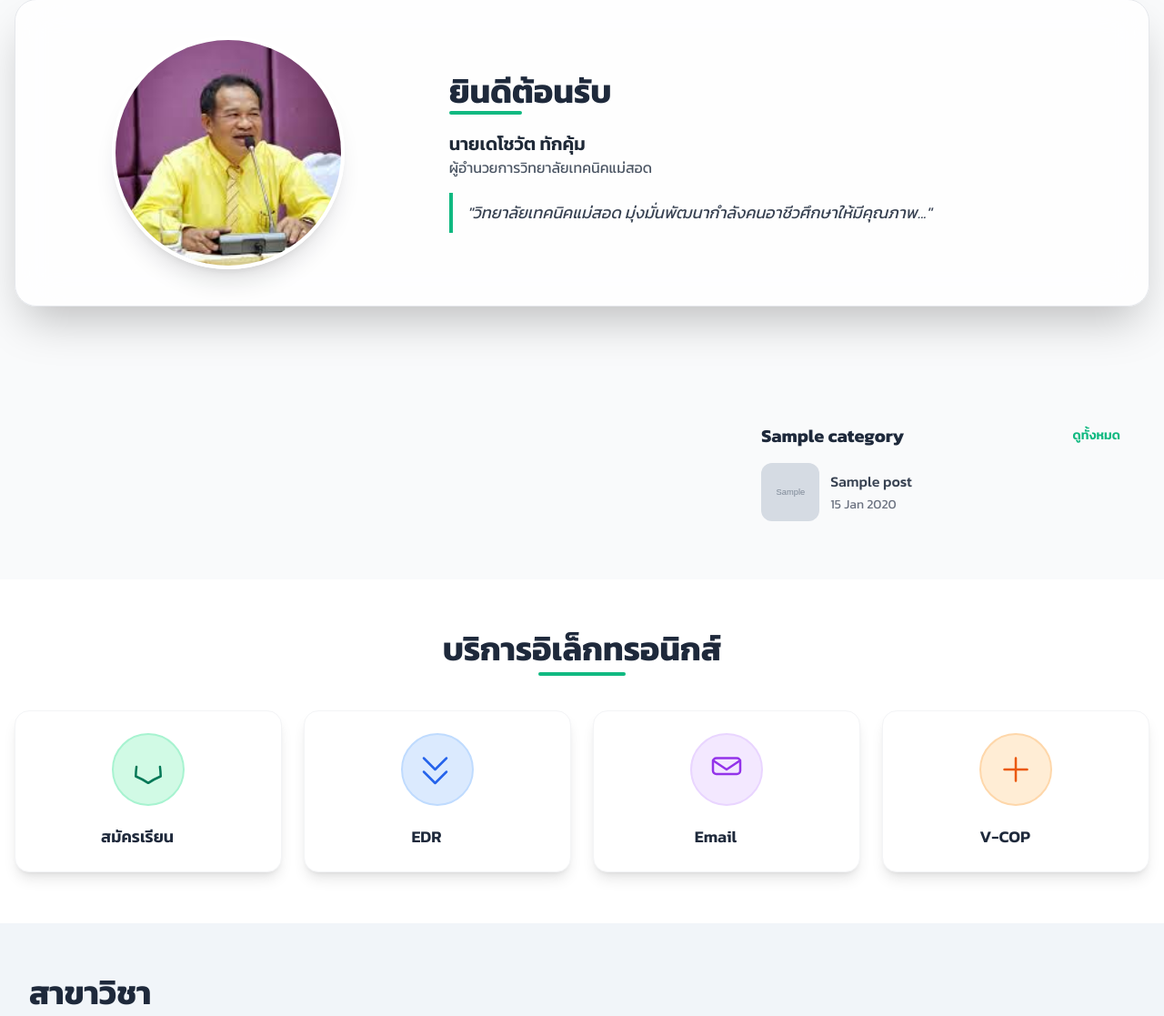
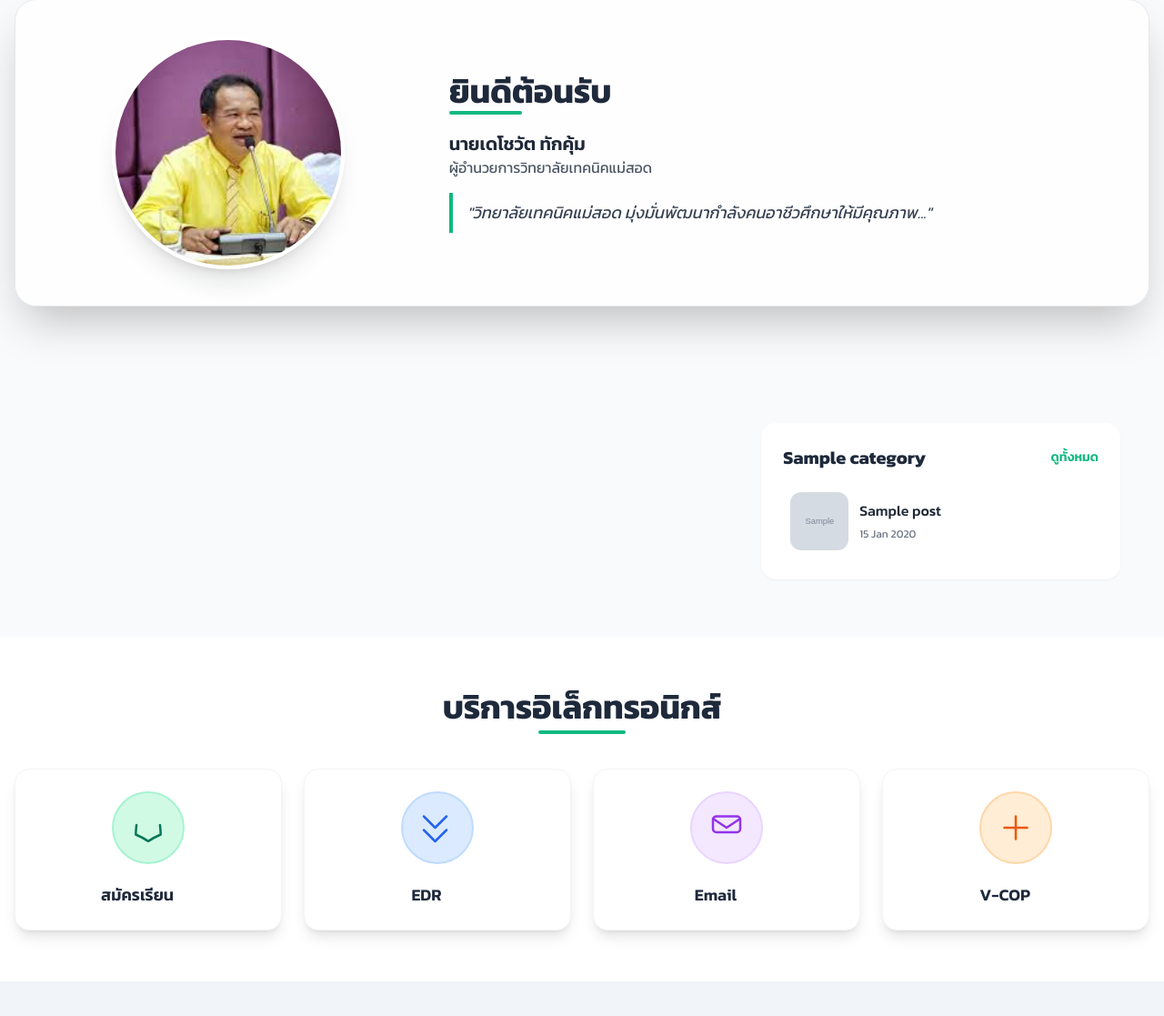
Before and after one commit to Anuphap2/mtc-web, a Laravel app: page / in a window 1280 px wide. Shown: the part 746-1863 px from the top of the page at 91% size. Run offline with Laravel 12, Linux system fonts and the light colour scheme; tables that the repository leaves empty hold one stand-in row (values such as "Sample post"); grey boxes marked "Sample" are stand-in pictures; style sheets or scripts are compiled from the project's sources; some libraries are stand-ins or nearby versions.

Commit message:
Refactor PostController and views for improved readability and functionality; update file size limits for image uploads

```diff
--- a/app/Http/Controllers/HomeController.php
+++ b/app/Http/Controllers/HomeController.php
@@ -28,7 +28,7 @@
         // Categories ที่มีข่าว พร้อมโหลด 3 ข่าวล่าสุดของแต่ละ Category
         $categoriesWithPosts = Category::whereHas('posts')
             ->with([
-                'posts' => fn($q) => $q->with('category')->latest()->take(3) // เพิ่ม with('category') ใน Eager Loading ซ้อน
+                'posts' => fn($q) => $q->with('category')->latest()->take(9) // เพิ่ม with('category') ใน Eager Loading ซ้อน
             ])
             ->orderBy('name')
             ->get();
--- a/resources/views/admin/posts/create.blade.php
+++ b/resources/views/admin/posts/create.blade.php
@@ -38,7 +38,7 @@
             <div class="mb-4 p-4 border border-dashed rounded-md">
                 <x-input-label for="image" :value="__('รูปภาพประกอบ (ถ้ามี)')" class="mb-2 text-sm font-medium text-gray-700"/>
                 <input id="image" class="block w-full text-sm text-gray-500 file:mr-4 file:py-2 file:px-4 file:rounded-full file:border-0 file:text-sm file:font-semibold file:bg-violet-50 file:text-violet-700 hover:file:bg-violet-100" type="file" name="image" accept="image/*">
-                <p class="mt-1 text-xs text-gray-500">รองรับ JPG, PNG, GIF ขนาดไม่เกิน 2MB</p>
+                <p class="mt-1 text-xs text-gray-500">รองรับ JPG, PNG, GIF ขนาดไม่เกิน 10MB</p>
                 <x-input-error :messages="$errors->get('image')" class="mt-2" />
             </div>
 
--- a/resources/views/admin/posts/edit.blade.php
+++ b/resources/views/admin/posts/edit.blade.php
@@ -38,7 +38,7 @@
             <div class="mb-4 p-4 border border-dashed rounded-md">
                 <x-input-label for="image" :value="__('รูปภาพประกอบ (อัปโหลดใหม่ถ้าต้องการเปลี่ยน)')" class="mb-2 text-sm font-medium text-gray-700"/>
                 <input id="image" class="block w-full text-sm text-gray-500 file:mr-4 file:py-2 file:px-4 file:rounded-full file:border-0 file:text-sm file:font-semibold file:bg-violet-50 file:text-violet-700 hover:file:bg-violet-100" type="file" name="image" accept="image/*">
-                 <p class="mt-1 text-xs text-gray-500">รองรับ JPG, PNG, GIF ขนาดไม่เกิน 2MB</p>
+                 <p class="mt-1 text-xs text-gray-500">รองรับ JPG, PNG, GIF ขนาดไม่เกิน 10MB</p>
                 <x-input-error :messages="$errors->get('image')" class="mt-2" />
                 @if($post->image_path)
                     <div class="mt-4">
--- a/resources/views/components/home/category-posts.blade.php
+++ b/resources/views/components/home/category-posts.blade.php
@@ -1,12 +1,11 @@
 @props(['categoriesWithPosts'])
 
 @php
-    // แยก "กิจกรรมและประชาสัมพันธ์" ออกจากหมวดหมู่อื่นๆ
     [$prCollection, $otherCategories] = $categoriesWithPosts->partition(function ($category) {
         return $category->name === 'กิจกรรมและประชาสัมพันธ์';
     });
+    $prCategory = $prCollection->first();
 
-    $prCategory = $prCollection->first();
 @endphp
 
 <section class="py-16 bg-gray-50">
@@ -16,10 +15,10 @@
         <div class="flex flex-col lg:flex-row lg:space-x-12">
 
             {{-- ================= Main Content ================= --}}
-            <div class="flex-1 space-y-12">
+            <div class="flex-1 space-y-8">
                 @if ($prCategory)
                     <div
-                        class="bg-white rounded-3xl border border-gray-200 p-6 md:p-8 transition-all hover:border-gray-300/80">
+                        class="bg-white rounded-3xl border border-gray-200 p-6 md:p-8 shadow-md hover:shadow-lg transition-shadow duration-300">
                         {{-- Header --}}
                         <div class="flex justify-between items-center mb-6">
                             <h2 class="text-2xl sm:text-3xl font-bold text-tech-slate-dark relative">
@@ -39,7 +38,7 @@
                         </div>
 
                         {{-- Grid Post Card --}}
-                        <div class="grid grid-cols-1 md:grid-cols-2 lg:grid-cols-3 gap-8">
+                        <div class="grid grid-cols-1 sm:grid-cols-2 lg:grid-cols-3 gap-6 md:gap-8">
                             @foreach ($prCategory->posts as $post)
                                 <x-post-card :post="$post" />
                             @endforeach
@@ -49,11 +48,12 @@
             </div>
 
             {{-- ================= Sidebar ================= --}}
-            <div class="lg:w-1/3 flex flex-col space-y-12 mt-12 lg:mt-0">
+            <aside class="lg:w-1/3 flex flex-col space-y-10 mt-12 lg:mt-0">
                 @foreach ($otherCategories as $category)
-                    <div>
+                    <div
+                        class="bg-white rounded-2xl p-4 md:p-6 shadow-sm hover:shadow-md transition-shadow duration-300">
                         <div class="flex justify-between items-center mb-4">
-                            <h2 class="text-xl font-bold text-tech-slate-dark">{{ $category->name }}</h2>
+                            <h3 class="text-lg md:text-xl font-bold text-tech-slate-dark">{{ $category->name }}</h3>
                             <a href="{{ route('category.show', $category) }}"
                                 class="text-sm text-tech-green font-semibold hover:underline">
                                 ดูทั้งหมด
@@ -63,14 +63,16 @@
                             @foreach ($category->posts as $post)
                                 <li>
                                     <a href="{{ route('post.show', $post) }}"
-                                        class="flex items-center group space-x-3 hover:text-tech-green transition-colors">
+                                        class="flex items-center space-x-3 hover:bg-gray-50 p-2 rounded-lg transition-colors duration-200">
                                         <img src="{{ $post->image_path ? Storage::url($post->image_path) : asset('images/placeholder.jpg') }}"
                                             alt="{{ $post->title }}"
                                             class="w-16 h-16 rounded-xl object-cover flex-shrink-0">
                                         <div>
-                                            <p class="text-base font-medium line-clamp-2">{{ $post->title }}</p>
+                                            <p
+                                                class="text-sm md:text-base font-medium line-clamp-2 text-gray-800 group-hover:text-tech-green">
+                                                {{ $post->title }}</p>
                                             <span
-                                                class="text-sm text-gray-500">{{ $post->created_at->format('d M Y') }}</span>
+                                                class="text-xs text-gray-500">{{ $post->created_at->format('d M Y') }}</span>
                                         </div>
                                     </a>
                                 </li>
@@ -78,8 +80,7 @@
                         </ul>
                     </div>
                 @endforeach
-            </div>
-
+            </aside>
 
         </div>
     </div>
```
Also changed, not shown: app/Http/Controllers/Admin/PostController.php (+28 -33 lines).
